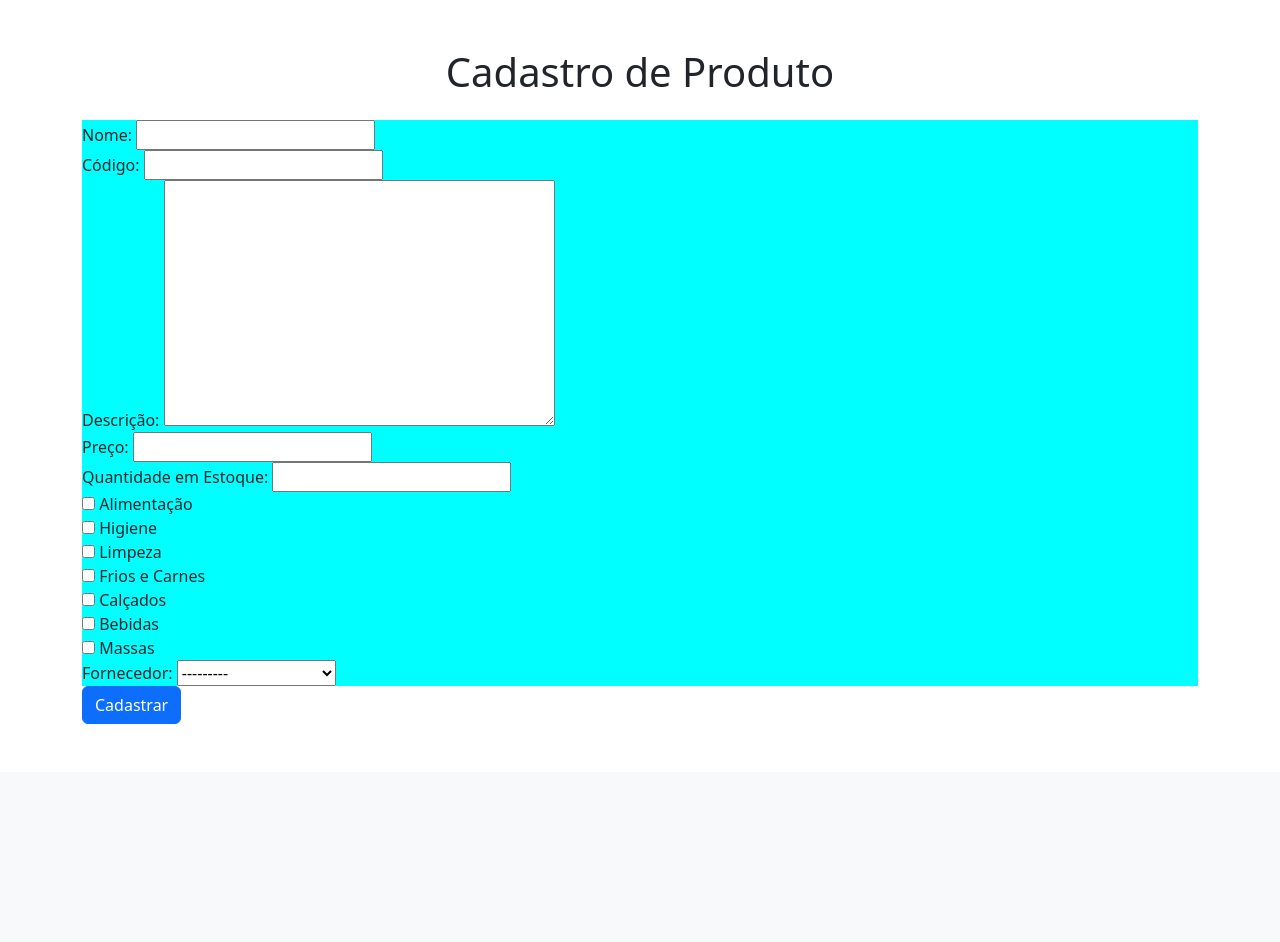
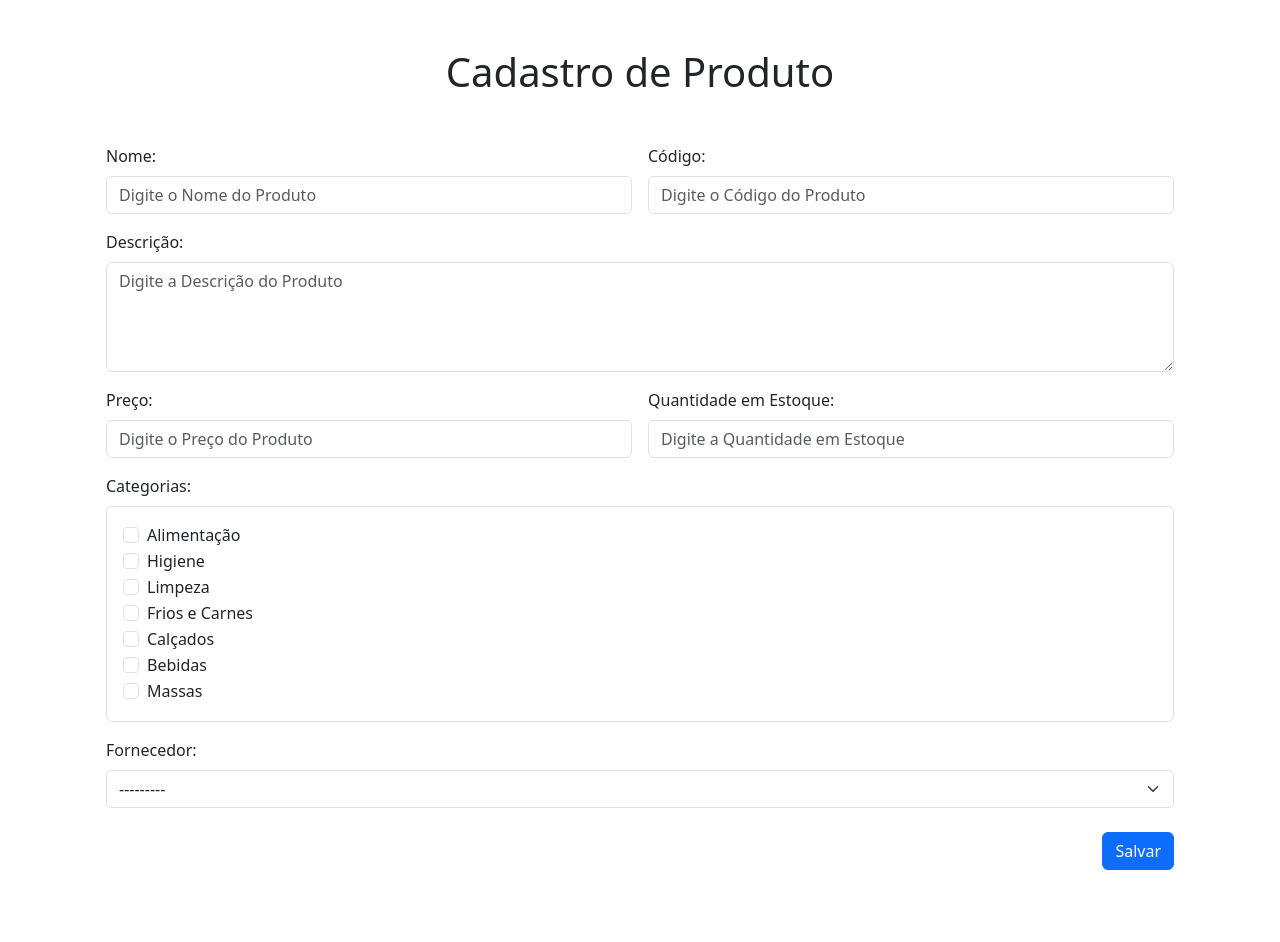
Before and after one commit to franciscopaulinoq/DSW-GestaoProdutos, a Django app: page /estoque/produto/add/ in a window 1280 px wide. Shown: the part 56-998 px from the top of the page. Before the commit the page ends 780 px from the top, so only its background shows below. Run offline with Django 5.2, Linux system fonts and the light colour scheme; data comes from the database, SQL or seed files in the repository; both versions use the stored data as it was after the commit.

Commit message:
style: ajustando layout das páginas

```diff
--- a/estoque/templates/produto-create.html
+++ b/estoque/templates/produto-create.html
@@ -5,48 +5,61 @@
 {% block content %}
 <div class="container my-5">
     <h1 class="text-center mb-4">Cadastro de Produto</h1>
-    <form method="post">
+    <form method="post" class="p-4">
         {% csrf_token %}
-        <div style="background-color: aqua;">
-            <label for="id_nome">Nome:</label>
-            <input type="text" name="nome" maxlength="250" required id="id_nome">
+        <div class="row g-3">
+            <div class="col-md-6">
+                <label for="id_nome" class="form-label">Nome:</label>
+                <input type="text" name="nome" maxlength="250" required id="id_nome" class="form-control"
+                    placeholder="Digite o Nome do Produto">
             </div>
-        <div style="background-color: aqua;">
-            <label for="id_codigo">Código:</label>
-            <input type="text" name="codigo" maxlength="15" required id="id_codigo">
+            <div class="col-md-6">
+                <label for="id_codigo" class="form-label">Código:</label>
+                <input type="text" name="codigo" maxlength="15" required id="id_codigo" class="form-control"
+                    placeholder="Digite o Código do Produto">
             </div>
-        <div style="background-color: aqua;">
-            <label for="id_descricao">Descrição:</label>
-            <textarea name="descricao" cols="40" rows="10" id="id_descricao"></textarea>
+            <div class="col-12">
+                <label for="id_descricao" class="form-label">Descrição:</label>
+                <textarea name="descricao" cols="40" rows="4" id="id_descricao" class="form-control"
+                    placeholder="Digite a Descrição do Produto"></textarea>
             </div>
-        <div style="background-color: aqua;">
-            <label for="id_preco">Preço:</label>
-            <input type="number" name="preco" step="0.01" required id="id_preco">
+            <div class="col-md-6">
+                <label for="id_preco" class="form-label">Preço:</label>
+                <input type="number" name="preco" step="0.01" required id="id_preco" class="form-control"
+                    placeholder="Digite o Preço do Produto">
             </div>
-        <div style="background-color: aqua;">
-            <label for="id_quantidade_estoque">Quantidade em Estoque:</label>
-            <input type="number" name="quantidade_estoque" required id="id_quantidade_estoque">
+            <div class="col-md-6">
+                <label for="id_quantidade_estoque" class="form-label">Quantidade em Estoque:</label>
+                <input type="number" name="quantidade_estoque" required id="id_quantidade_estoque" class="form-control"
+                    placeholder="Digite a Quantidade em Estoque">
             </div>
-        <div id="id_categorias" style="background-color: aqua;">
+            <div class="col-12">
+                <label class="form-label">Categorias:</label>
+                <div id="id_categorias" class="border rounded p-3">
                     {% for categoria in categorias %}
-            <div>
-                <label for="id_categorias_{{categoria.id}}">
+                    <div class="form-check">
                         <input type="checkbox" name="categorias" value="{{categoria.id}}"
-                        id="id_categorias_{{categoria.id}}"> {{categoria.nome}}
+                            id="id_categorias_{{categoria.id}}" class="form-check-input">
+                        <label for="id_categorias_{{categoria.id}}" class="form-check-label">
+                            {{categoria.nome}}
                         </label>
                     </div>
                     {% endfor %}
                 </div>
-        <div style="background-color: aqua;">
-            <label for="id_fornecedor">Fornecedor:</label>
-            <select name="fornecedor" required id="id_fornecedor">
-                <option value="" selected="">---------</option>
+            </div>
+            <div class="col-12">
+                <label for="id_fornecedor" class="form-label">Fornecedor:</label>
+                <select name="fornecedor" required id="id_fornecedor" class="form-select">
+                    <option value="" selected>---------</option>
                     {% for fornecedor in fornecedores %}
                     <option value="{{fornecedor.id}}">{{fornecedor.nome}}</option>
                     {% endfor %}
                 </select>
             </div>
-        <button type="submit" class="btn btn-primary">Cadastrar</button>
+        </div>
+        <div class="d-flex justify-content-end mt-4">
+            <button type="submit" class="btn btn-primary">Salvar</button>
+        </div>
     </form>
 </div>
 {% endblock %}
```
Also changed, not shown: estoque/templates/categoria-create.html (+16 -7 lines), estoque/templates/fornecedor-create.html (+29 -19 lines), estoque/templates/produto-detail.html (+5 -14 lines), db.sqlite3. Lines whose indentation alone changed are shown as unchanged.
